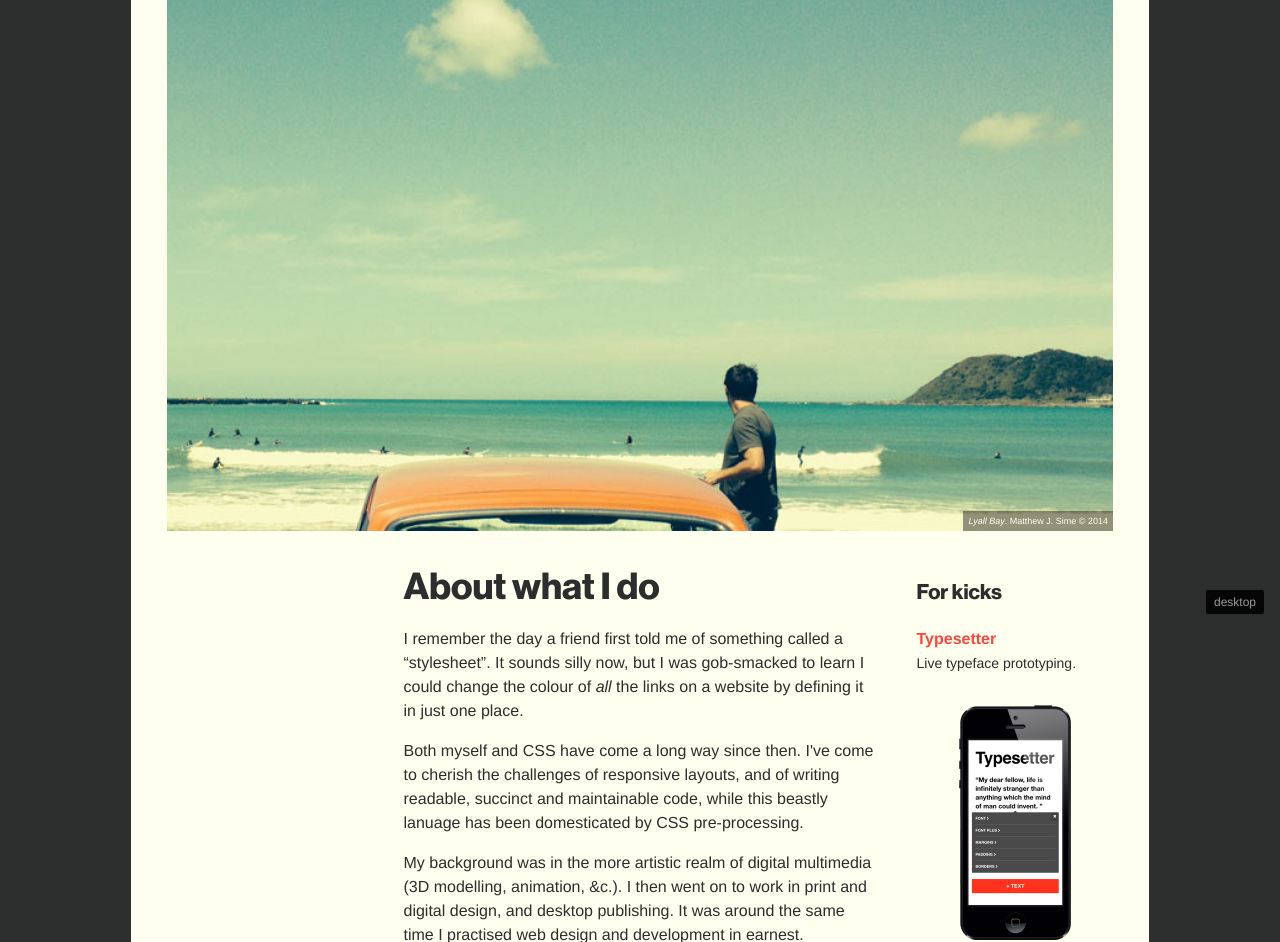
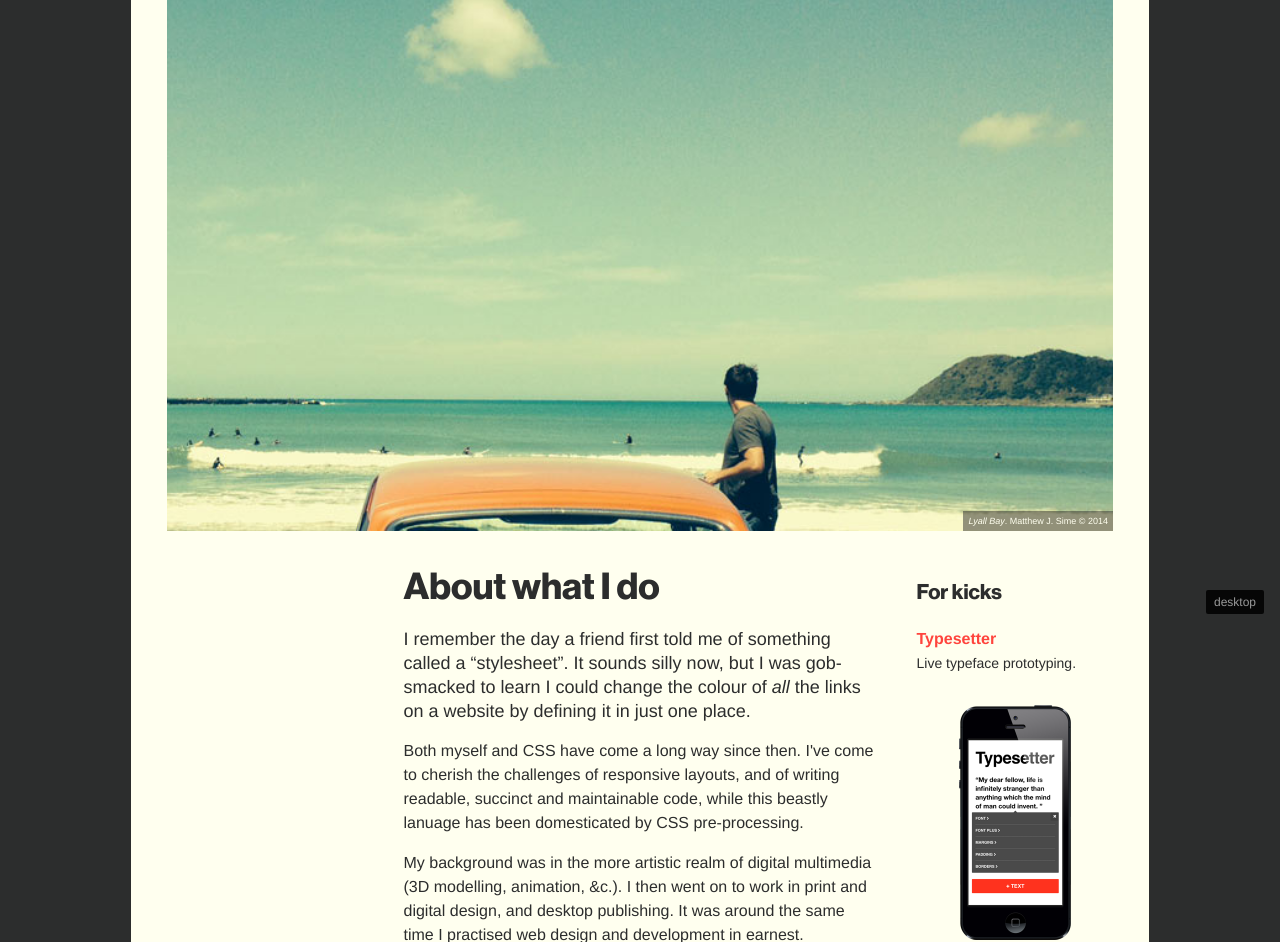
Before and after one commit to simefield/analog, a PHP site: page / in a window 1280 px wide. Shown: the part 178-1120 px from the top of the page. Run offline with PHP 8.4, Linux system fonts and the light colour scheme.

Commit message:
Create Lead paragraph style

```diff
--- a/css/style.css
+++ b/css/style.css
@@ -3607,6 +3607,12 @@ body {
   font-family: comic-sans !important;
 }
 
+.lead {
+  font-size: 18px;
+  font-size: 1.125rem;
+  line-height: 1.3333333333;
+}
+
 /***************************************
  * $HEADINGS & PARAGRAPHS
  ***************************************/
--- a/index-view.php
+++ b/index-view.php
@@ -2,7 +2,7 @@
    <div class="grid__item  tablet-one-half  push--tablet-one-quarter">
      <!-- <h1>Welcome</h1> -->
      <h1>About what I&nbsp;do</h1>
-     <p>I remember the day a friend first told me of something called a “stylesheet”. It sounds silly now, but I was gob-smacked to learn I could change the colour of <i>all</i> the links on a website by defining it in just one place.</p>
+     <p class="lead">I remember the day a friend first told me of something called a “stylesheet”. It sounds silly now, but I was gob-smacked to learn I could change the colour of <i>all</i> the links on a website by defining it in just one place.</p>
      <p>Both myself and CSS have come a long way since then. I've come to cherish the challenges of responsive layouts, and of writing readable, succinct and maintainable code, while this beastly lanuage has been domesticated by CSS pre-processing.</p>
      <p>My background was in the more artistic realm of digital multimedia (3D modelling, animation, &c.). I then went on to work in print and digital design, and desktop publishing. It was around the same time I practised web design and development in earnest.</p>
      <p>My appetite for beautiful web design and typography was largely satisfied during my tenure at Springload, though it also spoiled me in the same way teaching your enemies about bad ke<span style="letter-spacing: -.05em;">r</span>n<span style="letter-spacing: .1em;">i</span>ng can do.</p>
--- a/sass/_analog.scss
+++ b/sass/_analog.scss
@@ -108,6 +108,10 @@ i, cite, /*em, */var, address, dfn {
 
 b, dd {
     @extend %sansSerif-bold;
+}
+
+.lead {
+    @include font-size($base-font-size * 1.125);
 }
 
 /***************************************
```
Also changed, not shown: 1 other file.
